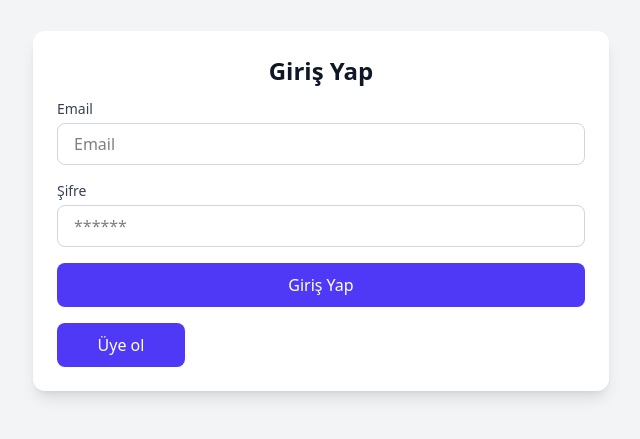
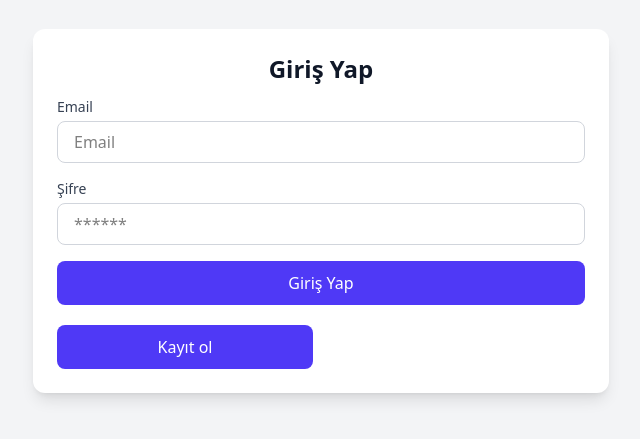
Before and after one commit to cloynet/dashboard, a Next.js app: page /login in a window 1280 px wide. Shown: the part 189-628 px from the top of the page, without its empty margins (319-959 px from the left). Built offline with nearby package versions, Linux system fonts and the light colour scheme.

Commit message:
Update page.jsx

```diff
--- a/app/login/page.jsx
+++ b/app/login/page.jsx
@@ -70,14 +70,18 @@ function LoginPage() {
             Giriş Yap
           </button>
 
+
+
+        </form>
+
+        <div className='mt-5 items-center'>
           <button
-          className='cursor-pointer w-32 bg-indigo-600 hover:bg-indigo-700 text-white font-medium py-2.5 rounded-lg transition-colors'
+          className='cursor-pointer w-64 bg-indigo-600 hover:bg-indigo-700 text-white font-medium py-2.5 rounded-lg transition-colors'
           onClick={() => router.push('/register')}
           >
-            Üye ol
+            Kayıt ol
           </button>
-
-        </form>
+        </div>
 
       </div>
     </div>
```
